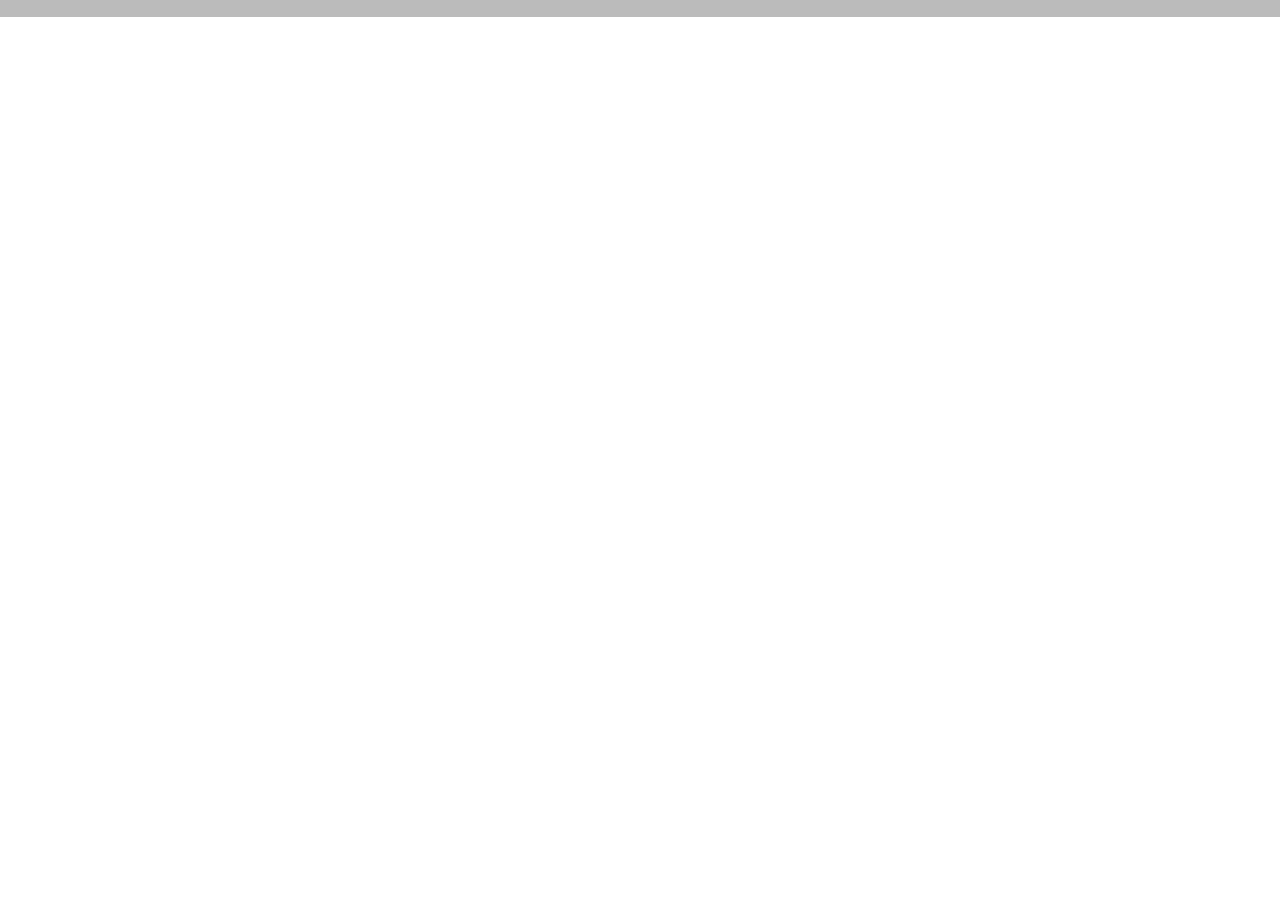
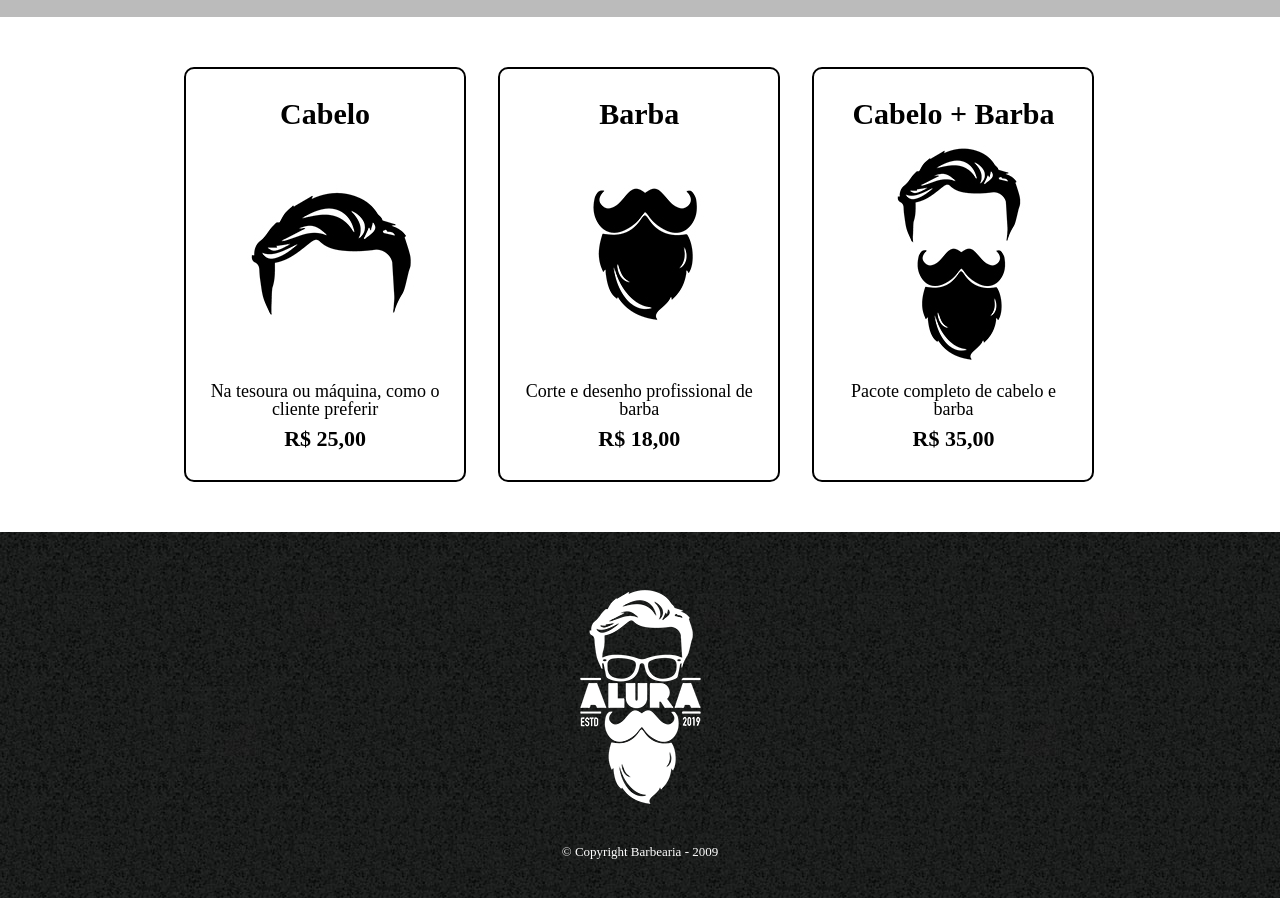
Before and after one commit to thiago-muniz/Formacao_FrontEnd, a plain HTML site: page HTML5 e CSS3 parte 2: Posicionamento, listas e navegação/produtos.html in a window 1280 px wide. Shown: the part 276-1174 px from the top of the page. Before the commit the page ends 800 px from the top, so only its background shows below. Drawn offline with Linux system fonts and the light colour scheme.

Commit message:
dia 11-2

```diff
--- a/HTML5 e CSS3 parte 2: Posicionamento, listas e navegação/produtos.css
+++ b/HTML5 e CSS3 parte 2: Posicionamento, listas e navegação/produtos.css
@@ -27,3 +27,65 @@ nav a {
     font-size: 22px;
     text-decoration: none;
 }
+
+nav a:hover{
+    color:#c78c19;
+    text-decoration: underline;
+}
+
+.produtos {
+    width: 940px;
+    margin: 0 auto;
+    padding: 50px 0;
+}
+
+.produtos li {
+    display: inline-block;
+    text-align: center;
+    width: 30%;
+    vertical-align: top;
+    margin: 0 1.5%;
+    padding: 30px 20px;
+    box-sizing: border-box;
+    border: 2px solid #000000;
+    border-radius: 10px;
+}
+
+.produtos li:hover{
+    border-color: #c78c19;
+}
+
+.produtos li:active{
+    border-color: #088c19;
+}
+
+.produtos li:hover h2{
+    font-size: 34px;
+}
+
+.produtos h2 {
+    font-size: 30px;
+    font-weight: bold;
+}
+
+.produto-descricao {
+    font-size: 18px;
+}
+
+.produto-preco {
+    font-size: 22px;
+    font-weight: bold;
+    margin-top: 10px;
+}
+
+footer{
+    text-align: center;
+    background: url(imagens/bg.jpg);
+    padding: 40px 0 ;
+}
+
+.copyright{
+    color: #ffffff;
+    font-size: 13px;
+    margin: 20px 0 0;
+}
--- a/HTML5 e CSS3 parte 2: Posicionamento, listas e navegação/produtos.html
+++ b/HTML5 e CSS3 parte 2: Posicionamento, listas e navegação/produtos.html
@@ -19,5 +19,31 @@
                 </nav>
             </div>
         </header>
+        <main>
+            <ul class="produtos">
+                <li>
+                    <h2>Cabelo</h2>
+                    <img src="/imagens/cabelo.jpg">
+                    <p class="produto-descricao">Na tesoura ou máquina, como o cliente preferir</p>
+                    <p class="produto-preco">R$ 25,00</p>
+                </li>
+                <li>
+                    <h2>Barba</h2>
+                    <img src="/imagens/barba.jpg">
+                    <p class="produto-descricao">Corte e desenho profissional de barba</p>
+                    <p class="produto-preco">R$ 18,00</p>
+                </li>
+                <li>
+                    <h2>Cabelo + Barba</h2>
+                    <img src="/imagens/cabelo+barba.jpg">
+                    <p class="produto-descricao">Pacote completo de cabelo e barba</p>
+                    <p class="produto-preco">R$ 35,00</p>
+                </li>
+            </ul>
+        </main>
+        <footer>
+            <img src="/imagens/logo-branco.png" alt="logo alura">
+            <p class="copyright">&copy; Copyright Barbearia - 2009</p>
+        </footer>
     </body>
 </html>
```
